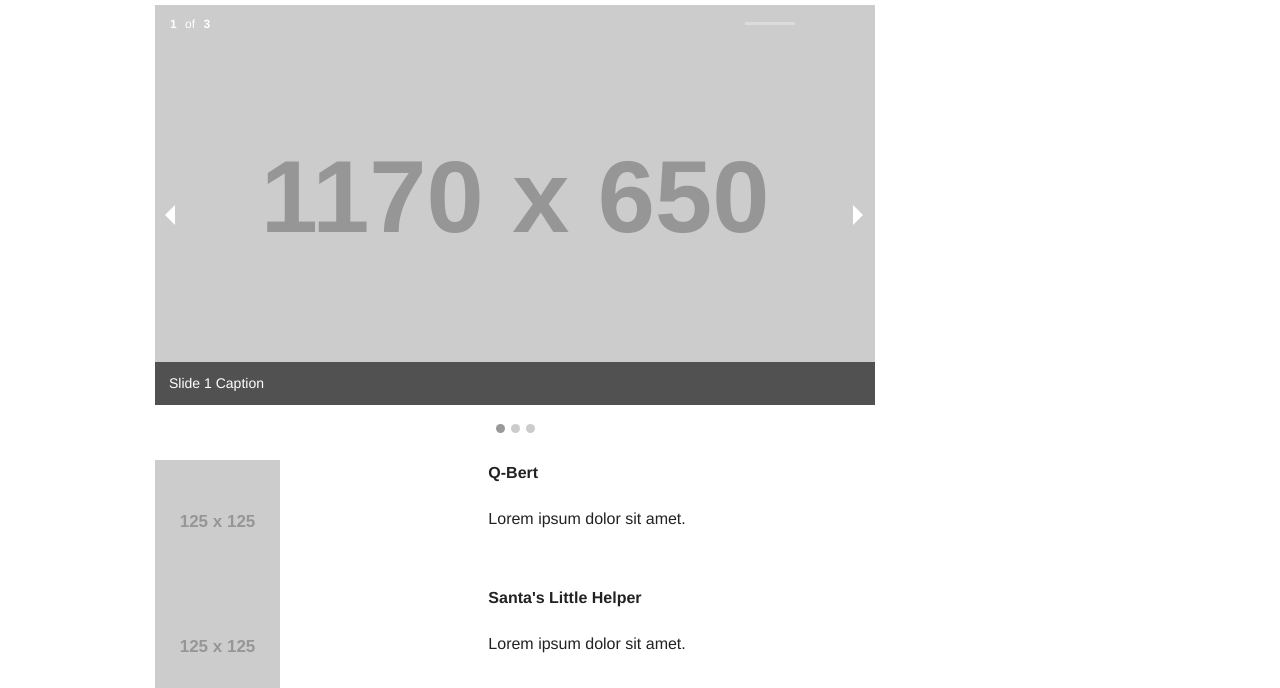
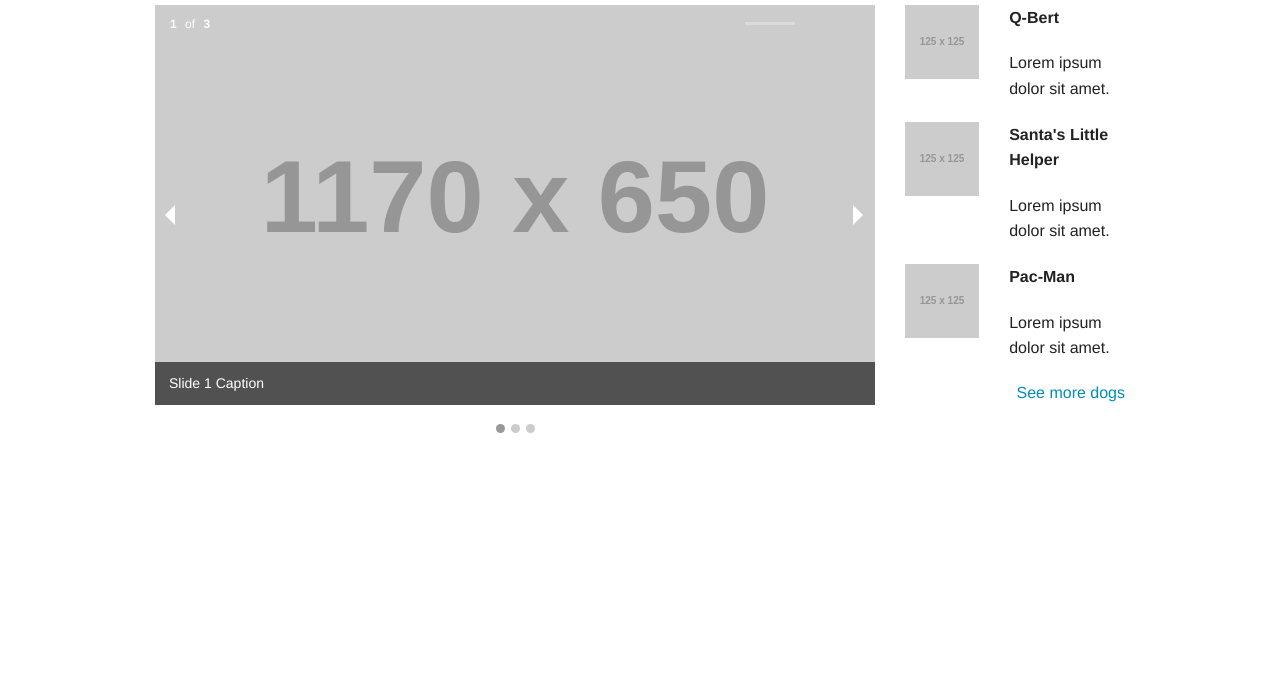
Before and after one commit to vinniewrote/chicago-web-conf, a website: page sidebar.html in a window 1280 px wide. Shown: the part 112-800 px from the top of the page. Drawn offline with Linux system fonts and the light colour scheme; placeholder pictures from the web are drawn by us.

Commit message:
sidebar (nesting) dev: step 2

```diff
--- a/sidebar.html
+++ b/sidebar.html
@@ -49,36 +49,36 @@
       </ul>
     </div>
 
-    <div class="small-12 columns">
+    <div class=" medium-3 small-12 columns">
       <div class="adoptBlock row">
-        <div class="small-4 columns">
+        <div class="medium-5 small-4 columns">
           <img src="http://placehold.it/125&text=dog1" alt="dog 1" />
         </div>
-        <div class="small-8 columns">
+        <div class="medium-7 small-8 columns">
           <p class="dogName"><strong>Q-Bert</strong></p>
           <p class="dogInfo">Lorem ipsum dolor sit amet.</p>
         </div>
       </div>
       <div class="adoptBlock row">
-        <div class="small-4 columns">
+        <div class="medium-5 small-4 columns">
           <img src="http://placehold.it/125&text=dog2" alt="dog 2" />
         </div>
-        <div class="small-8 columns">
+        <div class="medium-7 small-8 columns">
           <p class="dogName"><strong>Santa's Little Helper</strong></p>
           <p class="dogInfo">Lorem ipsum dolor sit amet.</p>
         </div>
       </div>
       <div class="adoptBlock row">
-        <div class="small-4 columns">
+        <div class="medium-5 small-4 columns">
           <img src="http://placehold.it/125&text=dog3" alt="dog 3" />
         </div>
-        <div class="small-8 columns">
+        <div class="medium-7 small-8 columns">
           <p class="dogName"><strong>Pac-Man</strong></p>
           <p class="dogInfo">Lorem ipsum dolor sit amet.</p>
         </div>
       </div>
       <div class="row">
-        <div class="small-12 columns"><a class="right" href="#">See more dogs</a></div>
+        <div class="medium-12 small-12 columns"><a class="right" href="#">See more dogs</a></div>
       </div>
     </div>
   </div>
```
